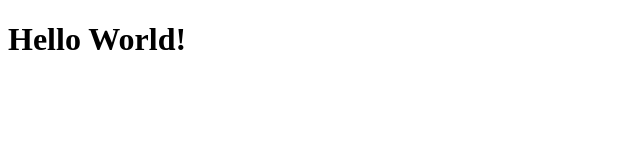
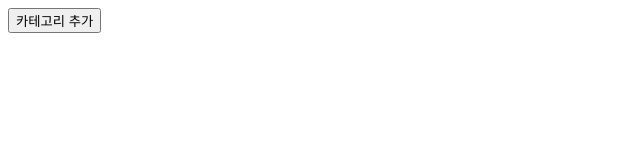
Before and after one commit to Jinyoun9/Jinyoun9.github.io, a plain HTML site: page index.html in a window 1280 px wide. Shown: the whole page, without its empty margins (0-640 px from the left). Drawn offline with Linux system fonts and the light colour scheme.

Commit message:
Controller, Index

```diff
--- a/index.html
+++ b/index.html
@@ -2,9 +2,9 @@
 <html lang="en">
 <head>
     <meta charset="UTF-8">
-    <title>Title</title>
+    <title>Home</title>
 </head>
 <body>
-    <h1>Hello World!</h1>
+    <button>카테고리 추가</button>
 </body>
 </html>
```
